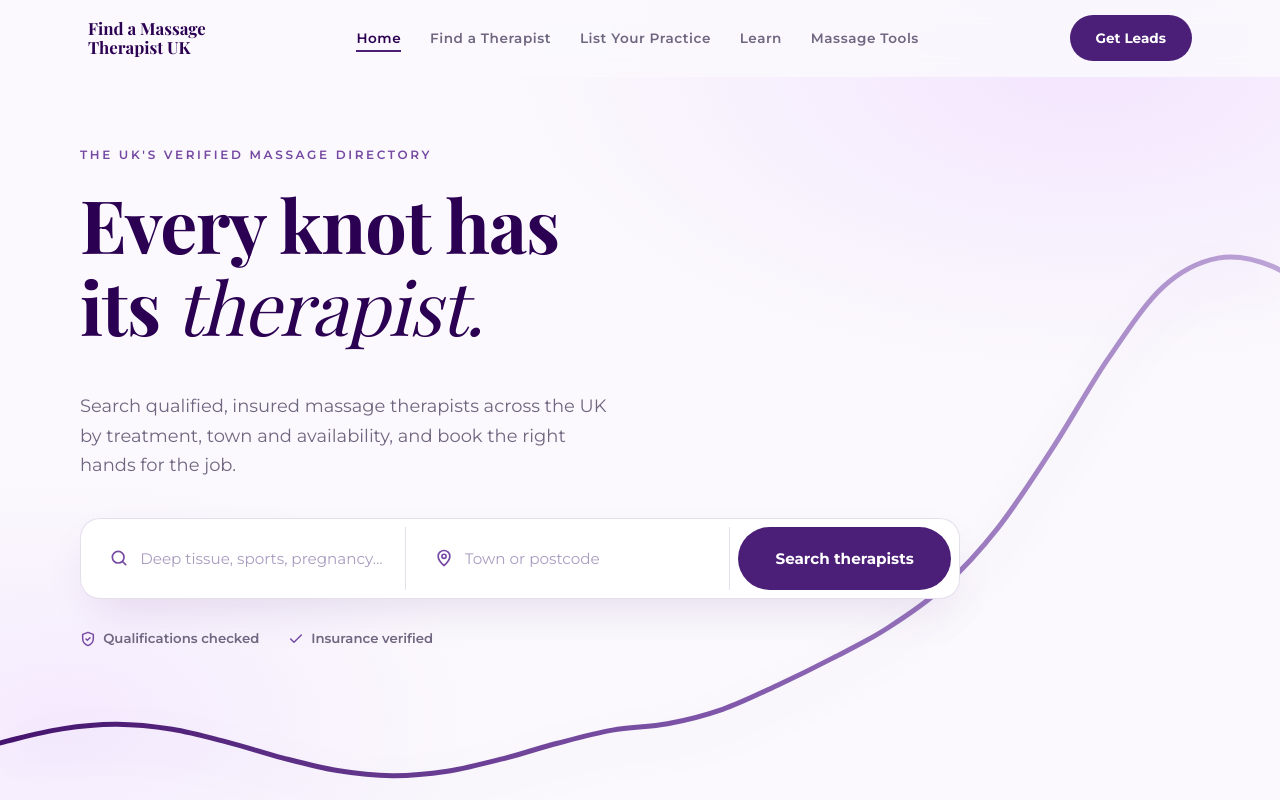
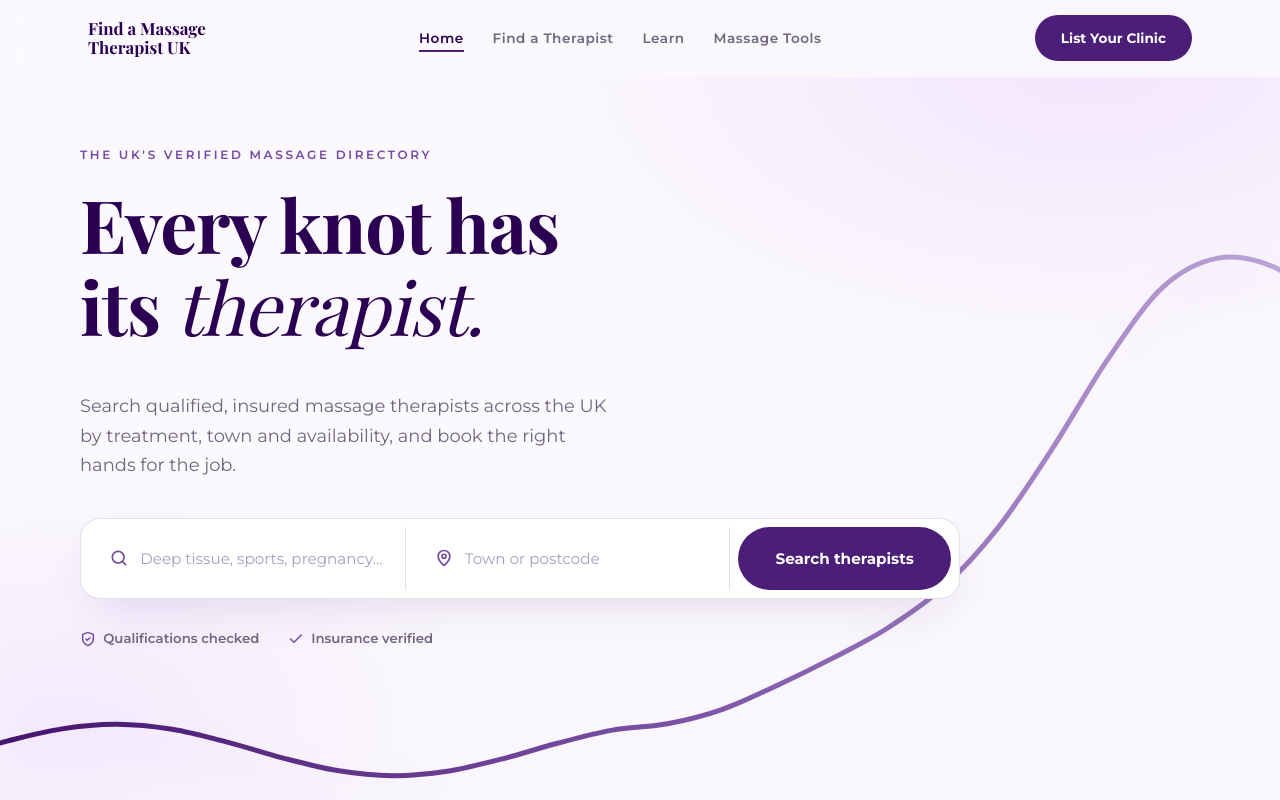
Before and after one commit to harrythecatalystltd-glitch/find-a-massage-therapist-uk, a Next.js app: page / in a window 1280 px wide. Shown: the top 800 px of the page. Built offline with nearby package versions, Linux system fonts and the light colour scheme; no server answers; the database is empty; a web font is replaced by a local one.

Commit message:
feat: repurpose header CTA as List Your Clinic
Replace the external "Get Leads" button with an internal "List Your
Clinic" link to /list-your-practice, and drop the now-redundant
"List Your Practice" entry from the main nav.

Co-Authored-By: Claude Sonnet 5 <noreply@anthropic.com>

```diff
--- a/src/components/site-header.tsx
+++ b/src/components/site-header.tsx
@@ -7,12 +7,9 @@ import { usePathname } from "next/navigation";
 const navLinks = [
   { href: "/", label: "Home" },
   { href: "/find-a-therapist", label: "Find a Therapist" },
-  { href: "/list-your-practice", label: "List Your Practice" },
   { href: "/learn", label: "Learn" },
   { href: "/massage-tools", label: "Massage Tools" },
 ];
-
-const ctaHref = "https://www.thecatalystmethod.co.uk/signup";
 
 export function SiteHeader() {
   const pathname = usePathname();
@@ -55,14 +52,9 @@ export function SiteHeader() {
         </ul>
 
         <div className="nav-actions">
-          <a
-            className="btn btn-primary"
-            href={ctaHref}
-            target="_blank"
-            rel="noopener noreferrer"
-          >
-            Get Leads
-          </a>
+          <Link className="btn btn-primary" href="/list-your-practice" onClick={() => setOpen(false)}>
+            List Your Clinic
+          </Link>
           <button
             className="nav-toggle"
             type="button"
```
